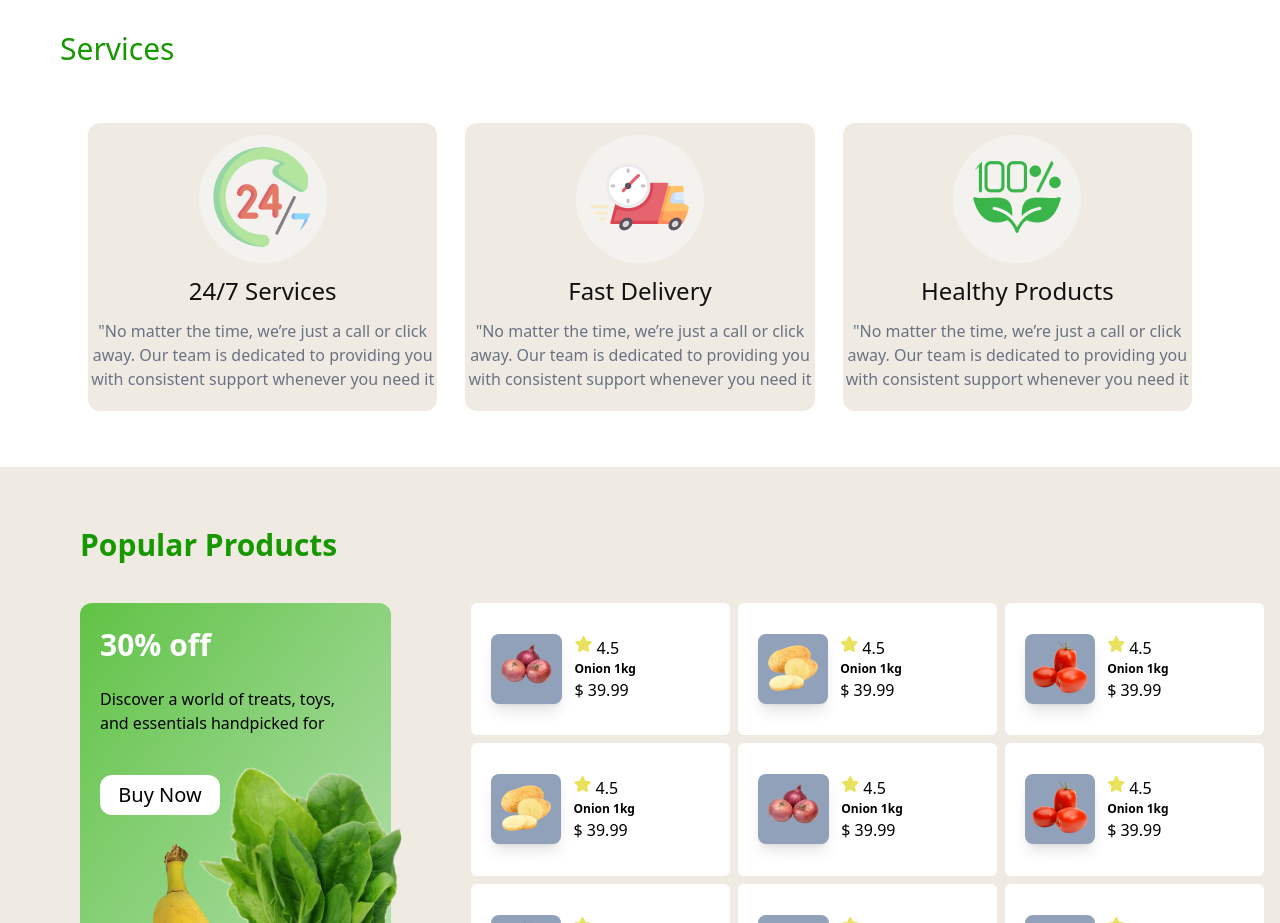
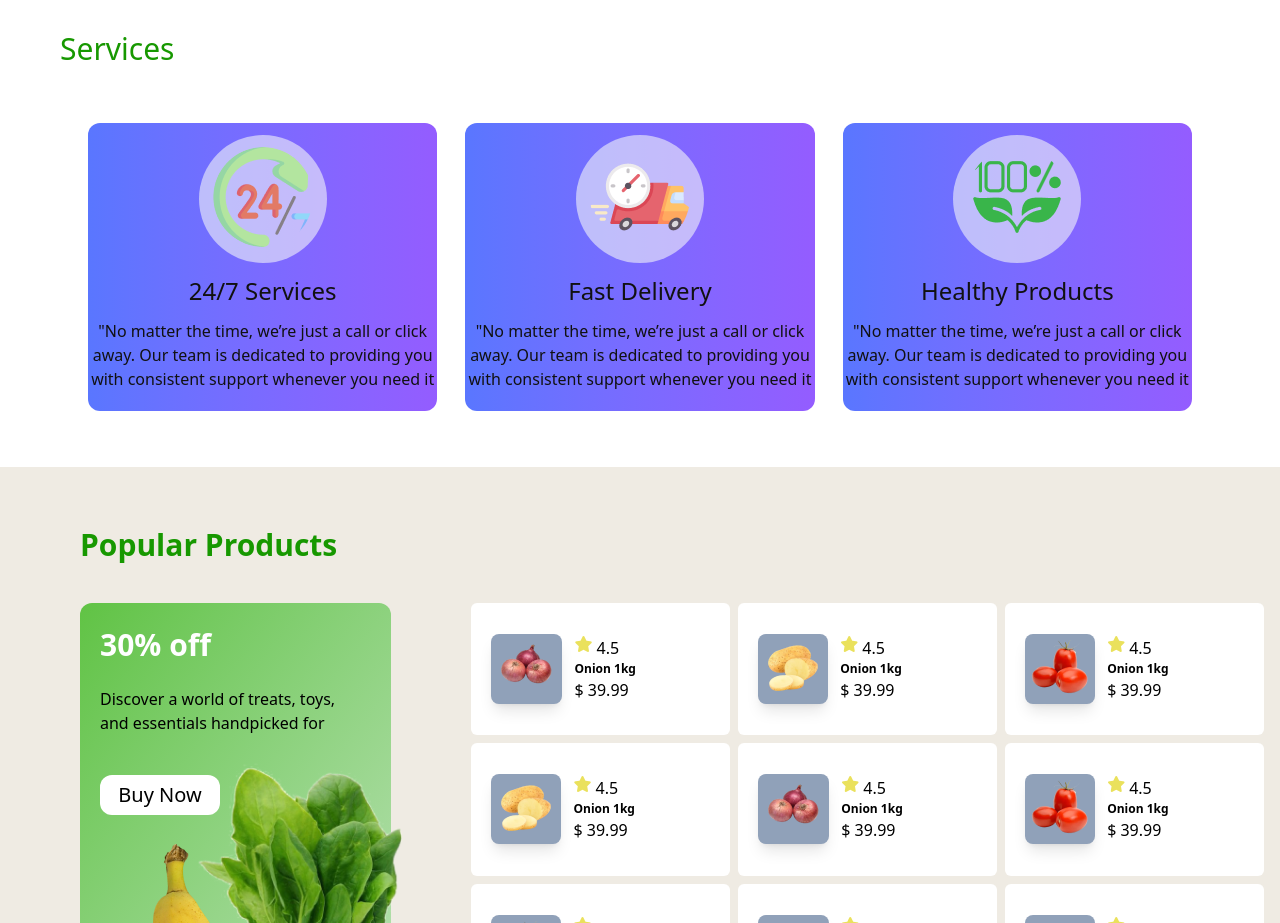
Before and after one commit to Abdulla-khan009/Assignment-3, a plain HTML site: page index.html in a window 1280 px wide. Shown: the part 1280-2203 px from the top of the page. Drawn offline with nearby package versions, Linux system fonts and the light colour scheme.

Commit message:
add animation

```diff
--- a/index.html
+++ b/index.html
@@ -11,9 +11,17 @@
       rel="stylesheet"
       href="https://cdnjs.cloudflare.com/ajax/libs/font-awesome/6.0.0/css/all.min.css"
     />
+    <!-- style for animation -->
+    <style>
+        @keyframes gradientMove {
+          0% { background-position: 0% 50%; }
+          50% { background-position: 100% 50%; }
+          100% { background-position: 0% 50%; }
+        }
+      </style>
   </head>
   <body>
-    <div class="bg-gradient-to-b from-[#FFFFFF] to-[#EFEBE3]">
+    <div class=" bg-gradient-to-b from-[#FFFFFF] to-[#EFEBE3]">
       <nav class="text-[#]">
         <div
           class="flex lg:justify-around lg:py-4 lg:items-center justify-between items-center border-b border-[#179800] md:border-b-0"
@@ -75,7 +83,7 @@
     </div>
     <div class=" inline-block md:flex gap-7 md:mx-20 my-10  py-4 px-2">
       <!-- card 1 -->
-      <div class=" flex-col justify-center items-center bg-[#EFEBE3] rounded-xl ">
+      <div class=" flex-col justify-center items-center bg-gradient-to-r from-blue-500 to-purple-500 bg-[length:200%_200%] animate-[gradientMove_3s_infinite] rounded-xl ">
         <div class=" h-32 w-32 rounded-full bg-[#f7f8f894] overflow-hidden text-center mx-auto my-3">
           <img
             class=" text-center rounded-full mx-auto mt-3 my-3"
@@ -86,7 +94,7 @@
 
         <div>
           <h1 class="text-center text-2xl my-3 text-[#111111]">24/7 Services</h1>
-          <p class="text-center text-gray-500 mb-5">
+          <p class="text-center text-[#111111] mb-5">
             "No matter the time, we’re just a call or click away. Our team is
             dedicated to providing you with consistent support whenever you need
             it
@@ -94,7 +102,7 @@
         </div>
       </div>
       <!-- Card 2 -->
-      <div class=" flex-col justify-center items-center bg-[#EFEBE3] rounded-xl ">
+      <div class=" flex-col justify-center items-center bg-gradient-to-r from-blue-500 to-purple-500 bg-[length:200%_200%] animate-[gradientMove_3s_infinite] rounded-xl ">
         <div class=" h-32 w-32 rounded-full bg-[#f7f8f894] overflow-hidden text-center mx-auto my-3">
           <img
             class=" text-center rounded-full mx-auto mt-3"
@@ -105,7 +113,7 @@
 
         <div>
           <h1 class="text-center text-2xl my-3 text-[#111111]">Fast Delivery</h1>
-          <p class="text-center text-gray-500 mb-5">
+          <p class="text-center text-[#111111] mb-5">
             "No matter the time, we’re just a call or click away. Our team is
             dedicated to providing you with consistent support whenever you need
             it
@@ -113,7 +121,7 @@
         </div>
       </div>
       <!-- card 3 -->
-       <div class=" flex-col justify-center items-center bg-[#EFEBE3] rounded-xl ">
+       <div class=" flex-col justify-center items-center bg-gradient-to-r from-blue-500 to-purple-500 bg-[length:200%_200%] animate-[gradientMove_3s_infinite] rounded-xl ">
         <div class=" h-32 w-32 rounded-full bg-[#f7f8f894] overflow-hidden text-center mx-auto my-3">
             <img
               class=" text-center rounded-full mx-auto mt-3"
@@ -124,7 +132,7 @@
 
           <div>
             <h1 class="text-center text-2xl my-3 text-[#111111]">Healthy Products </h1>
-            <p class="text-center text-gray-500 mb-5">
+            <p class="text-center text-[#111111] mb-5">
               "No matter the time, we’re just a call or click away. Our team is
               dedicated to providing you with consistent support whenever you need
               it
```
